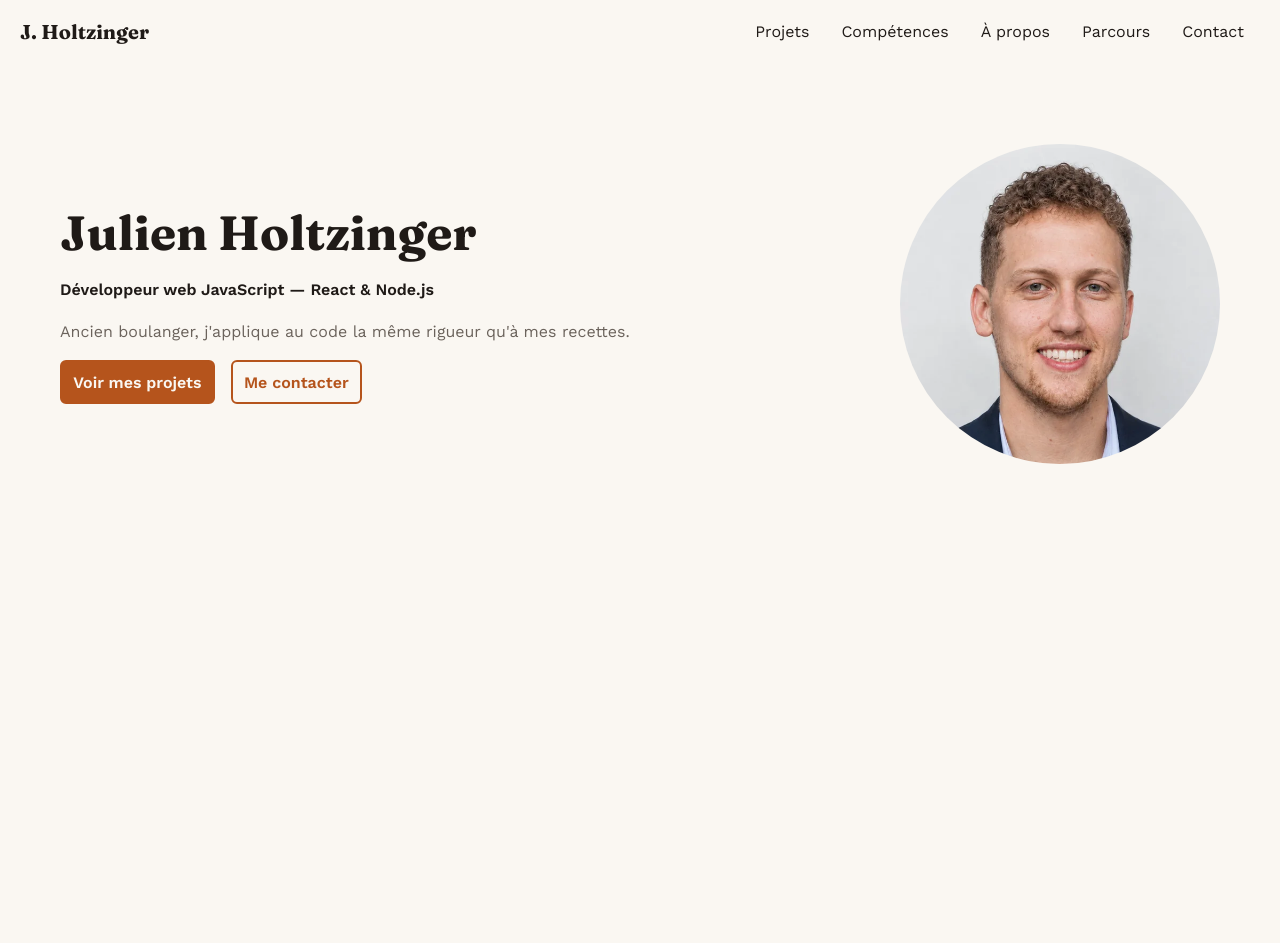
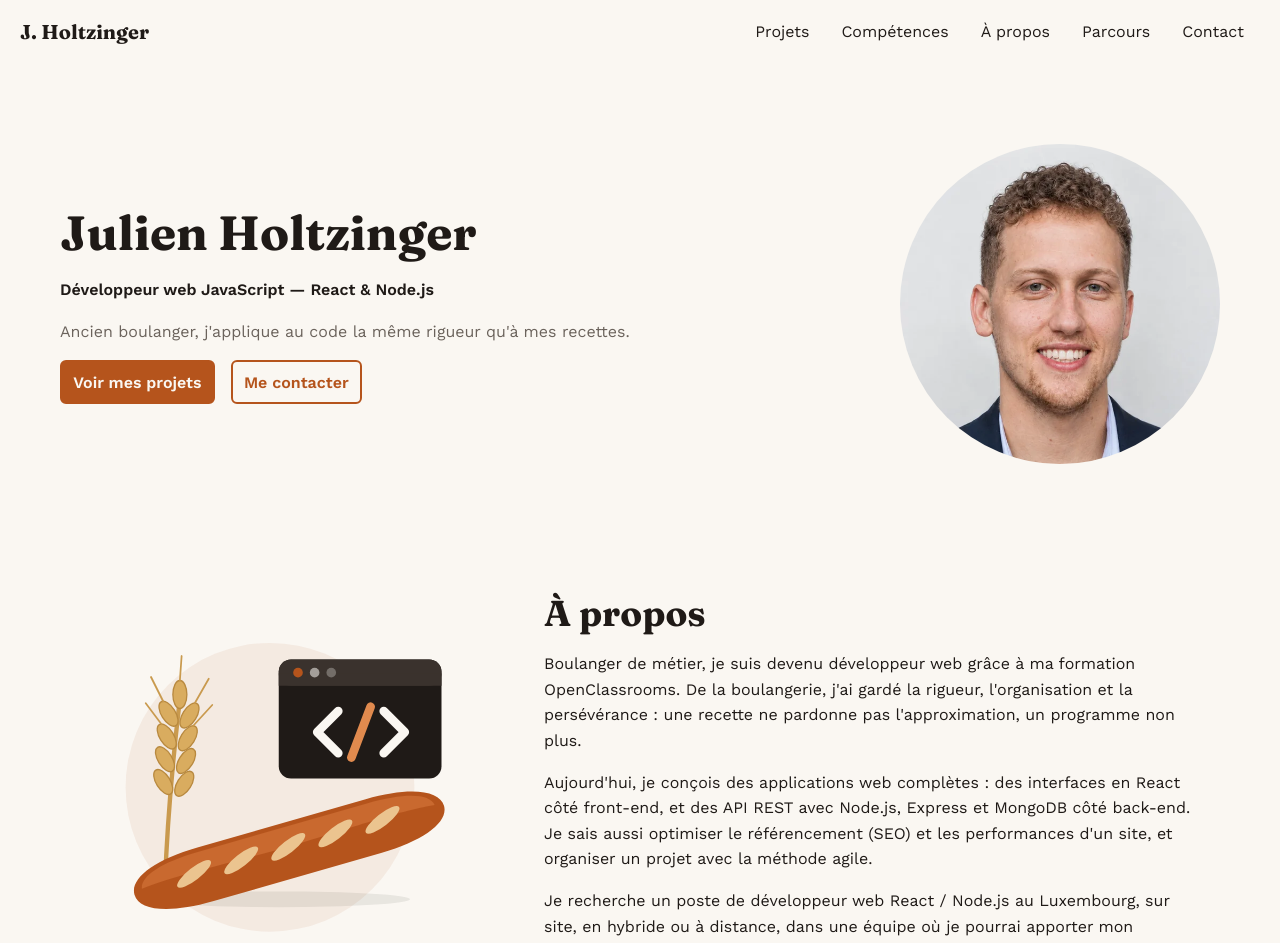
Before and after one commit to Alzorath57/portfolio, a React (Vite) app: page / in a window 1280 px wide. Shown: the top 943 px of the page. Before the commit the page ends 800 px from the top, so only its background shows below. Built offline with nearby package versions, Linux system fonts and the light colour scheme.

Commit message:
feat: ajout de la section à propos

```diff
--- a/src/App.jsx
+++ b/src/App.jsx
@@ -1,5 +1,6 @@
 import Header from "./components/Header/Header.jsx";
 import Hero from "./components/Hero/Hero.jsx";
+import About from "./components/About/About.jsx";
 
 function App() {
   return (
@@ -7,6 +8,7 @@ function App() {
       <Header />
       <main>
         <Hero />
+        <About />
       </main>
     </>
   );
--- /dev/null
+++ b/src/components/About/About.jsx
@@ -0,0 +1,40 @@
+import "./About.scss";
+import aboutIllustration from "../../assets/images/about/illustration-boulanger-dev.svg";
+
+function About() {
+  return (
+    <section className="about" id="a-propos">
+      <img
+        className="about__image"
+        src={aboutIllustration}
+        alt=""
+        width={480}
+        height={360}
+      />
+      <div className="about__content">
+        <h2 className="about__title">À propos</h2>
+        <p className="about__text">
+          Boulanger de métier, je suis devenu développeur web grâce à ma
+          formation OpenClassrooms. De la boulangerie, j'ai gardé la rigueur,
+          l'organisation et la persévérance : une recette ne pardonne pas
+          l'approximation, un programme non plus.
+        </p>
+        <p className="about__text">
+          Aujourd'hui, je conçois des applications web complètes : des
+          interfaces en React côté front-end, et des API REST avec Node.js,
+          Express et MongoDB côté back-end. Je sais aussi optimiser le
+          référencement (SEO) et les performances d'un site, et organiser un
+          projet avec la méthode agile.
+        </p>
+        <p className="about__text">
+          Je recherche un poste de développeur web React / Node.js au
+          Luxembourg, sur site, en hybride ou à distance, dans une équipe où je
+          pourrai apporter mon énergie et ma rigueur, tout en continuant à
+          apprendre chaque jour.
+        </p>
+      </div>
+    </section>
+  );
+}
+
+export default About;
--- /dev/null
+++ b/src/components/About/About.scss
@@ -0,0 +1,50 @@
+@use "../../styles/variables";
+
+.about {
+  display: flex;
+  flex-direction: column;
+  gap: 1.5rem;
+  padding: 3rem 1.25rem;
+
+  &__image {
+    width: 100%;
+    height: auto;
+    max-width: 300px;
+  }
+
+  &__content {
+    display: flex;
+    flex-direction: column;
+    gap: 1rem;
+    max-width: 65ch;
+  }
+
+  &__title,
+  &__text {
+    margin: 0;
+  }
+
+  &__title {
+    font-family: variables.$font-heading;
+    font-size: 1.75rem;
+    line-height: 1.2;
+  }
+}
+
+@media (min-width: variables.$breakpoint-desktop) {
+  .about {
+    flex-direction: row;
+    align-items: center;
+    gap: 4rem;
+    max-width: 1200px;
+    margin: 0 auto;
+
+    &__image {
+      max-width: 420px;
+    }
+
+    &__title {
+      font-size: 2.25rem;
+    }
+  }
+}
```
Also changed, not shown: src/assets/images/about/illustration-boulanger-dev.svg (added).
